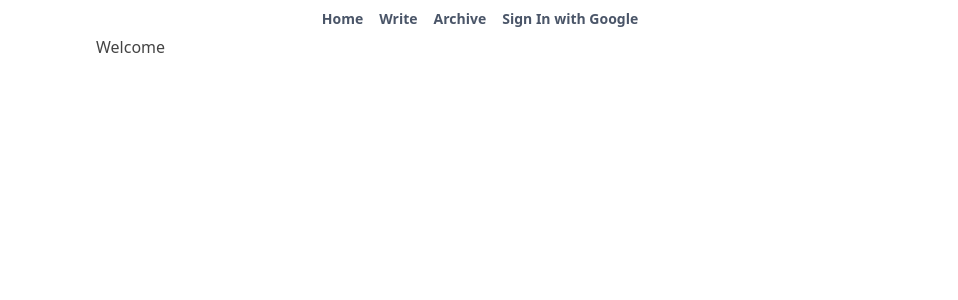
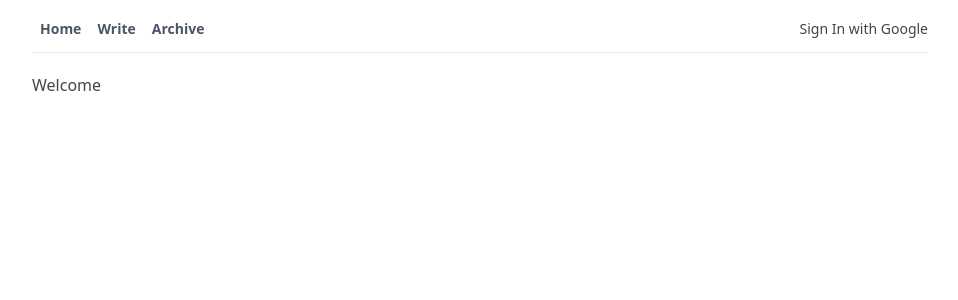
Before and after one commit to yaodong/kasten, a React (Create React App) app: page / in a window 1280 px wide. Shown: the top 300 px of the page, without its empty margins (160-1118 px from the left). Built offline with nearby package versions, Linux system fonts and the light colour scheme; no server answers.

Commit message:
refine writing UI

```diff
--- a/package.json
+++ b/package.json
@@ -29,7 +29,8 @@
     "postcss:watch": "watch 'yarn run postcss:build' src/styles",
     "serve:dev": "concurrently 'yarn run postcss:watch' 'yarn run react:start'",
     "dev": "yarn run postcss:build && yarn run serve:dev",
-    "deploy:function": "firebase deploy --only functions",
+    "deploy:functions": "firebase deploy --only functions",
+    "deploy:hosting": "firebase deploy --only hosting",
     "lint": "standard",
     "lint:fix": "standard --fix"
   },
--- a/src/components/Header.js
+++ b/src/components/Header.js
@@ -2,14 +2,17 @@ import React from 'react'
 import { Link } from 'react-router-dom'
 import UserSignInOut from './UserSignInOut'
 
-const Header = () => {
+const Header = ({ children }) => {
   return (
     <div className='header'>
-      <div className='container mx-auto'>
-        <div className='nav'>
+      <div className='nav'>
+        <div className='nav_links'>
           <Link to='/'>Home</Link>
           <Link to='/write'>Write</Link>
           <Link to='/archive'>Archive</Link>
+        </div>
+        <div className='nav_actions'>
+          {children}
           <UserSignInOut />
         </div>
       </div>
--- a/src/components/editor/index.js
+++ b/src/components/editor/index.js
@@ -1,9 +1,9 @@
-import React from 'react'
+import React, { useState } from 'react'
 import { convertFromRaw, Editor, EditorState, convertToRaw, RichUtils, getDefaultKeyBinding } from 'draft-js'
 import Toolbar from './Toolbar'
 
-const CustomEditor = ({ content, onSubmit }) => {
-  const [editorState, setEditorState] = React.useState(() =>
+const CustomEditor = ({ content, onChange }) => {
+  const [editorState, setEditorState] = useState(() =>
     content ? EditorState.createWithContent(convertFromRaw(content)) : EditorState.createEmpty()
   )
 
@@ -13,11 +13,6 @@ const CustomEditor = ({ content, onSubmit }) => {
 
   const toggleBlockType = (style) => {
     setEditorState(RichUtils.toggleBlockType(editorState, style))
-  }
-
-  const onSave = async (e) => {
-    e.preventDefault()
-    onSubmit(convertToRaw(editorState.getCurrentContent()))
   }
 
   const handleKeyCommand = (command, editorState) => {
@@ -44,11 +39,13 @@ const CustomEditor = ({ content, onSubmit }) => {
     return getDefaultKeyBinding(e)
   }
 
+  const _onChange = (content) => {
+    setEditorState(content)
+    onChange(convertToRaw(editorState.getCurrentContent()))
+  }
+
   return (
     <div className='editor'>
-      <div className='editor__header'>
-        <button onClick={onSave}>Save</button>
-      </div>
       <Toolbar
         editorState={editorState}
         onToggleBlockType={toggleBlockType}
@@ -57,12 +54,11 @@ const CustomEditor = ({ content, onSubmit }) => {
       <div className='editor__content'>
         <Editor
           editorState={editorState}
-          onChange={setEditorState}
+          onChange={_onChange}
           handleKeyCommand={handleKeyCommand}
           keyBindingFn={mapKeyToEditorCommand}
         />
       </div>
-      <div className='editor__footer' />
     </div>
   )
 }
--- a/src/firebase.js
+++ b/src/firebase.js
@@ -25,7 +25,7 @@ class FirebaseService {
   }
 
   currentUserNotes () {
-    return this.firebaseService
+    return this
       .firestore()
       .collection('users')
       .doc(this.currentUserId())
@@ -37,8 +37,17 @@ class FirebaseService {
   }
 
   async createNote () {
-    var f = this.app.functions().httpsCallable('createNote')
-    return await f({})
+    const f = this.app.functions().httpsCallable('createNote')
+    const res = await f({})
+    return res.data.docId
+  }
+
+  async updateNote (id, content) {
+    this.firestore().collection('users').doc(this.currentUserId())
+      .collection('notes').doc(id).update({
+        content,
+        updatedTime: this.serverTimestamp()
+      })
   }
 }
 
--- a/src/pages/Write.js
+++ b/src/pages/Write.js
@@ -1,16 +1,47 @@
-import React from 'react'
+import React, { useState, useEffect, useCallback } from 'react'
 import firebaseService from '../firebase'
 import Editor from '../components/editor'
+import Header from '../components/Header'
 
 const WritePage = props => {
-  const onSubmit = async (content) => {
-    await firebaseService.createNote(content)
-  }
+  const [docId, setDocId] = useState(null)
+  const [saving, setSaving] = useState(false)
+  const [content, setContent] = useState(null)
+
+  useEffect(() => {
+    const init = async () => {
+      if (!docId && content) {
+        const id = await firebaseService.createNote()
+        console.log(id)
+        setDocId(id)
+        console.log(docId)
+      }
+    }
+    init()
+  }, [docId, content])
+
+  const save = useCallback(async () => {
+    setSaving(true)
+    await firebaseService.updateNote(docId, content)
+    setSaving(false)
+  }, [docId, content])
 
   return (
     <div className='container'>
+      <Header>
+        {
+          docId
+            ? <span className='text-gray-500'>#{docId}</span>
+            : ''
+        }
+        {
+          docId
+            ? <button className={`nav_actions--primary ${saving ? '--disabled' : ''}`} onClick={save}>Save</button>
+            : <button className='nav_actions--primary --disabled'>Save</button>
+        }
+      </Header>
       <div className='page'>
-        <Editor onSubmit={onSubmit} />
+        <Editor onChange={setContent} />
       </div>
     </div>
   )
--- a/src/store/auth.js
+++ b/src/store/auth.js
@@ -29,10 +29,12 @@ export function authReducer (state = {}, action) {
     case AuthActions.CHANGED:
       if (action.auth.isGuest) {
         window.localStorage.removeItem('auth')
+      } else {
+        window.localStorage.setItem('auth', JSON.stringify(action.auth))
       }
       return action.auth
     default:
-      return { ...state }
+      return state
   }
 }
 
--- a/src/styles/base.css
+++ b/src/styles/base.css
@@ -5,6 +5,13 @@ body {
 }
 
 #root {
-  @apply flex flex-col;
   @apply h-full;
 }
+
+.container {
+  @apply flex flex-col max-w-4xl h-full mx-auto;
+}
+
+.page {
+  @apply flex-auto;
+}
--- a/src/styles/header.css
+++ b/src/styles/header.css
@@ -1,17 +1,36 @@
 .header {
-  @apply flex-initial;
+  @apply flex-initial border-b py-2 mb-5;
 }
 
 .nav {
-  @apply flex pt-2 pb-1 justify-center;
+  @apply flex pt-2 pb-1 justify-between;
 }
 
-.nav a,
-.nav button {
-  @apply mx-2;
+.nav_links {
+  @apply inline;
+}
+
+.nav_links a{
+  @apply mx-2 ;
   @apply font-bold text-sm text-gray-700 border-b-2 border-transparent;
 }
 
-.nav a:hover {
+.nav_links a:hover {
   border-bottom-color: #f46a54;
 }
+
+.nav_actions {
+  @apply inline;
+}
+
+.nav_actions button {
+  @apply ml-2 text-sm;
+}
+
+.nav_actions--primary {
+  @apply rounded-lg px-3 py-1 bg-teal-500 rounded text-white text-sm shadow-md;
+}
+
+.--disabled {
+  @apply opacity-50 cursor-not-allowed;
+}
--- a/src/styles/index.css
+++ b/src/styles/index.css
@@ -4,6 +4,5 @@
 @import "tailwindcss/utilities";
 @import "./base";
 @import "./header";
-@import "./page";
 @import "./editor";
 @import "./toolbar";
--- a/src/styles/page.css
+++ /dev/null
@@ -1,3 +0,0 @@
-.page {
-  @apply flex-auto mx-auto w-3/5 max-w-6xl;
-}
--- a/src/styles/toolbar.css
+++ b/src/styles/toolbar.css
@@ -1,6 +1,6 @@
 .toolbar {
-  @apply flex flex-initial;
-  @apply border-b py-1 px-2 justify-center;
+  @apply flex flex-initial bg-gray-100;
+  @apply py-1 px-2 justify-center;
 }
 
 .toolbar button {
```
Also changed, not shown: 1 other file (tests, documents, lock files or other folders).
